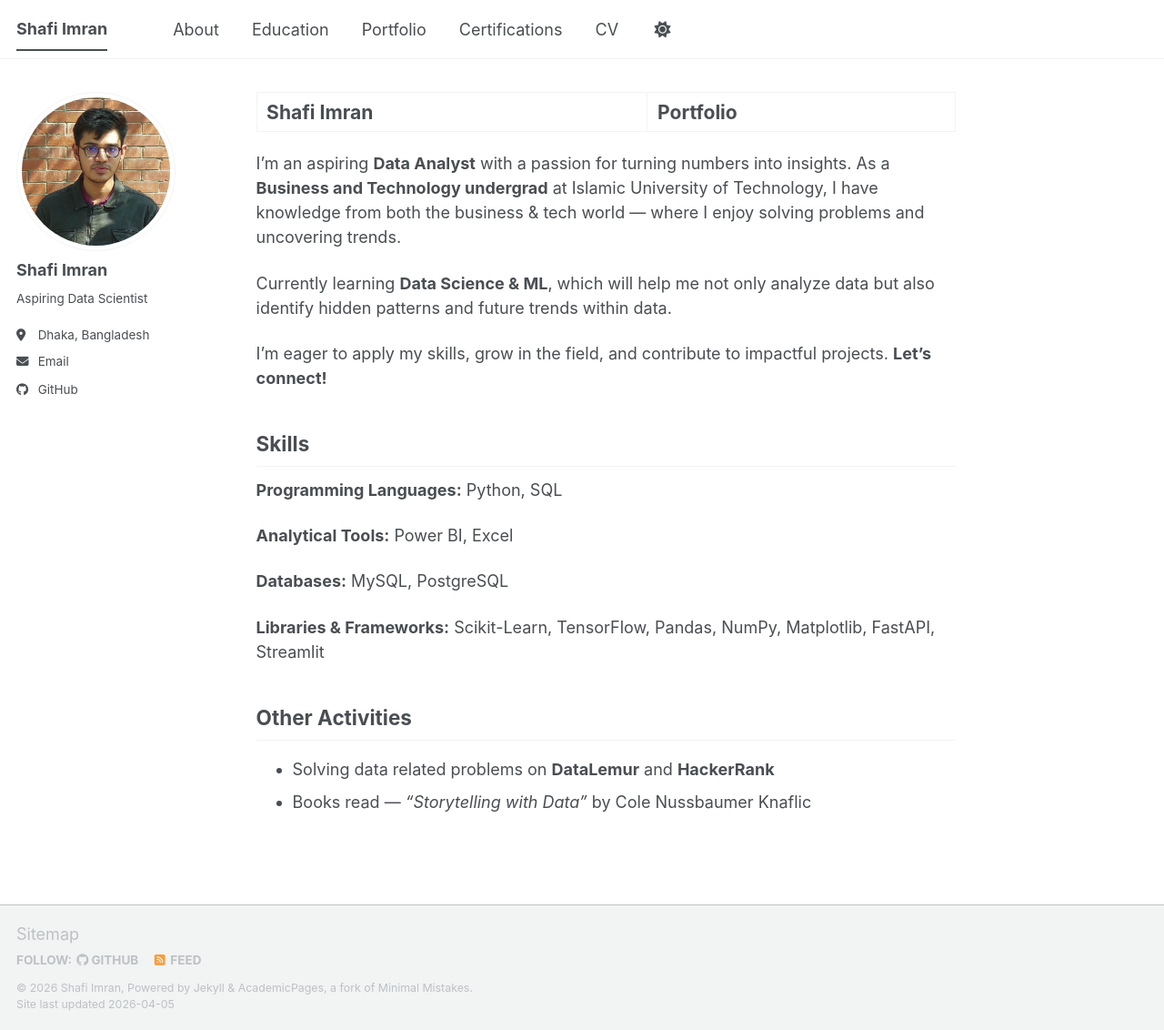
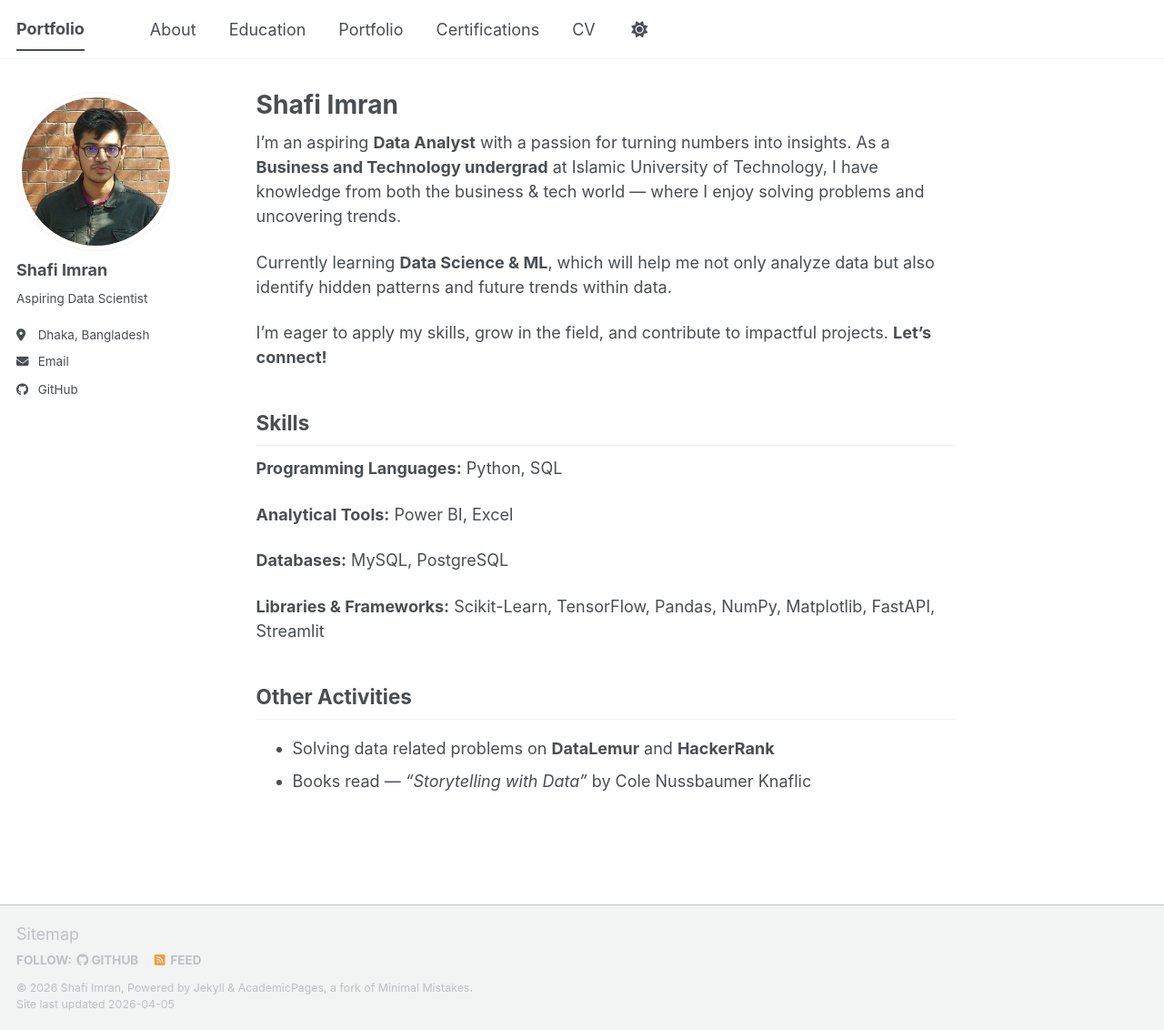
Before and after one commit to shafiimran/shafiimran.github.io, a Jekyll site: the page built from _pages/about.md, in a window 1280 px wide and 1132 px high. Shown: the whole window at 91% size. Built offline with Jekyll 4.4.1, drawn with Linux system fonts in a browser that asks for light colours; a script bundle is joined from its source files by our own code; library files that are not in the unit come from our copies.

Commit message:
Update site title in configuration to "Portfolio" and modify About page title to remove separator

```diff
--- a/_config.yml
+++ b/_config.yml
@@ -10,7 +10,7 @@
 
 locale                   : "en-US"
 site_theme               : "default" # The available themes options are "default", "air", "sunrise", "mint", "dirt" and "contrast"
-title                    : "Shafi Imran"
+title                    : "Portfolio"
 title_separator          : "-"
 name                     : &name "Shafi Imran"
 description              : &description "Data Aspirant"   # Update this with a general description of your site, this is the default if not overridden by a page
```
Also changed, not shown: _pages/about.md (+1 -1 lines).
